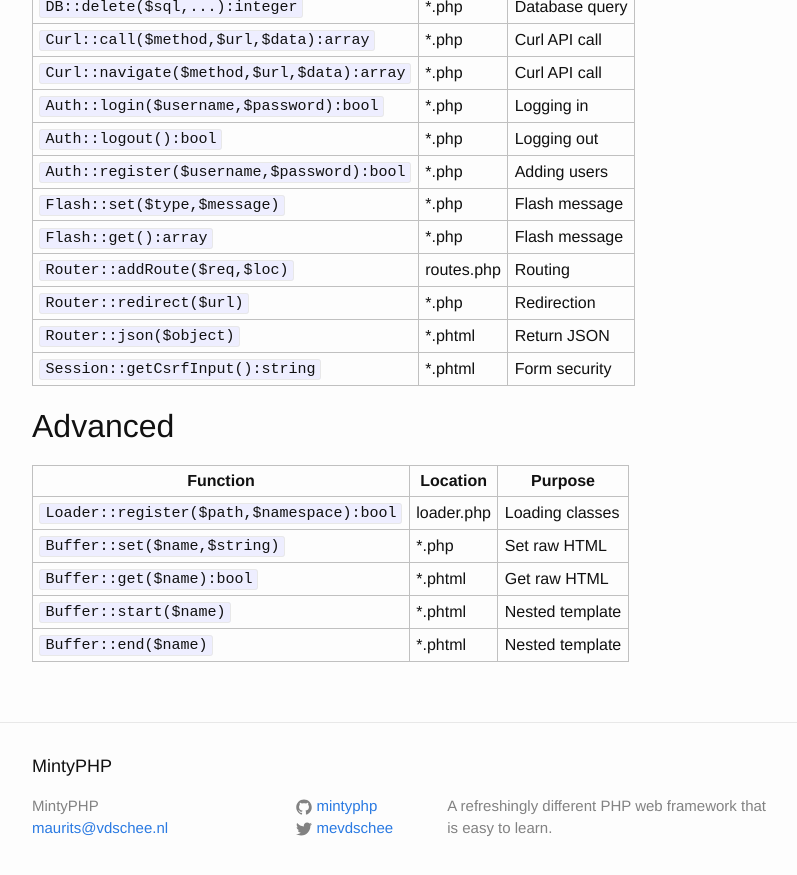
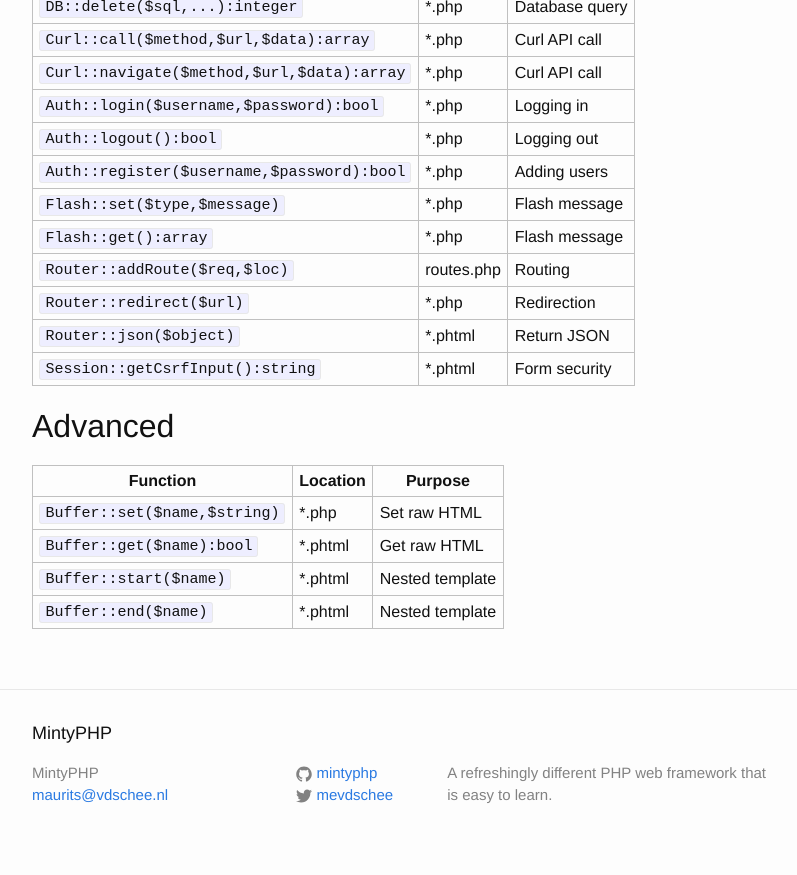
Before and after one commit to mintyphp/mintyphp.github.io, a Jekyll site: the page built from 04-api.md, in a window 1280 px wide and 900 px high, scrolled down 603 px. Shown: the top 875 px of the window, without its empty margins (238-1035 px from the left). Built offline with Jekyll 4.4.1, drawn with Linux system fonts in a browser that asks for light colours.

Commit message:
remove custom loader

```diff
--- a/04-api.md
+++ b/04-api.md
@@ -37,7 +37,6 @@ This is a reference of the all global variables and functions.
 
 | Function                                    | Location      | Purpose         |
 | ------------------------------------------- | ------------- | --------------- |
-| `Loader::register($path,$namespace):bool    ` | loader.php    | Loading classes |
 | `Buffer::set($name,$string)                 ` | *.php         | Set raw HTML    |
 | `Buffer::get($name):bool                    ` | *.phtml       | Get raw HTML    |
 | `Buffer::start($name)                       ` | *.phtml       | Nested template |
```
